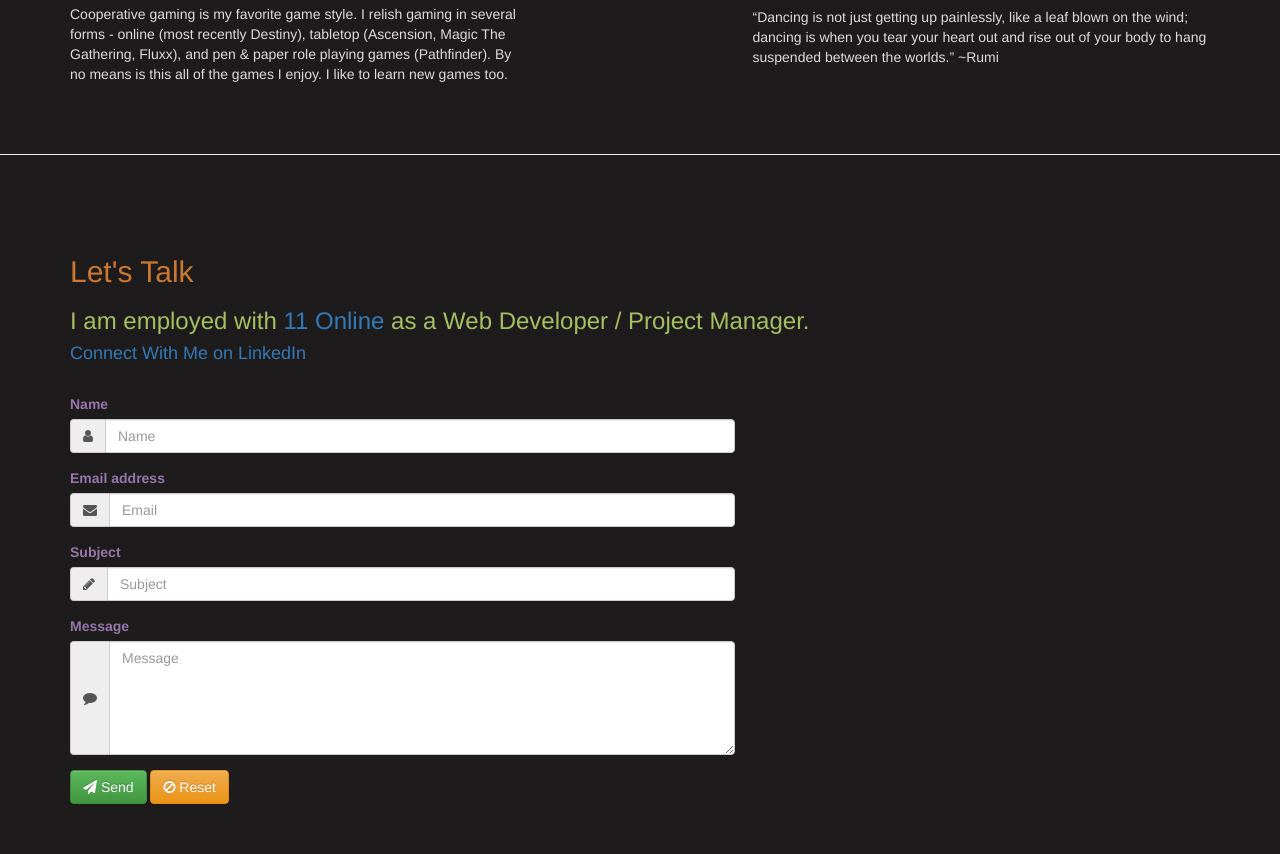
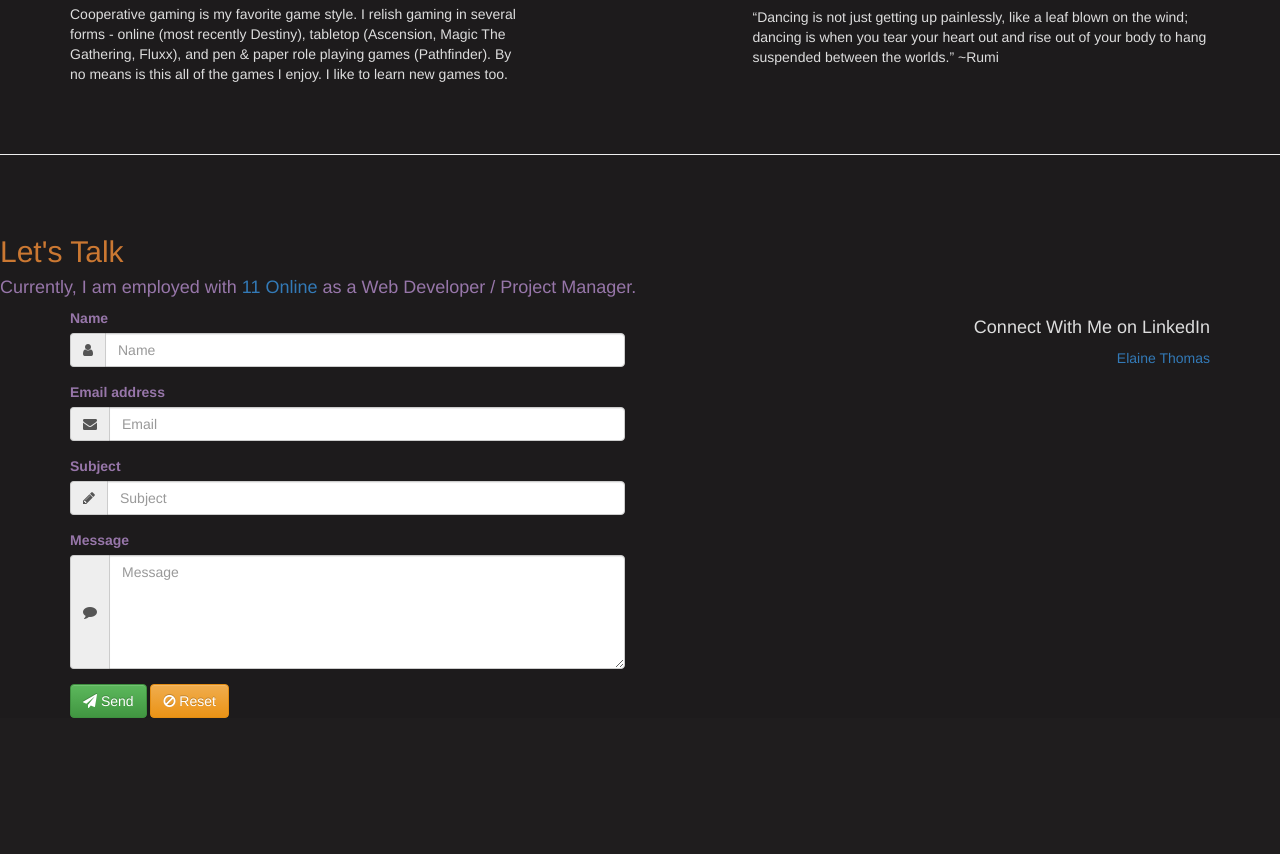
Before and after one commit to elainethomas/el41net, a PHP site: page / in a window 1280 px wide. Shown: the part 3447-4301 px from the top of the page. After the commit the page ends 4165 px from the top, so only its background shows below. Run offline with PHP 8.4, Linux system fonts and the light colour scheme; grey boxes labelled with a size stand in for pictures from a placeholder-image service; some libraries are stand-ins or nearby versions.

```diff
--- a/el41netStyle.css
+++ b/el41netStyle.css
@@ -25,6 +25,7 @@ body {
 nav.navbar {
 	padding-right: 20px;
 }
+
 /*this formats the background image on the header*/
 .bg {
 	background-image: url("images/background.jpg");
@@ -51,7 +52,7 @@ nav.navbar {
 }
 
 .jtron-h3 {
-color: #a4c161;
+	color: #a4c161;
 }
 
 .jtron-h4, label {
@@ -175,3 +176,7 @@ form#sample-form {
 }
 
 /* End of form styles*/
+
+.LI-profile-badge, .linkedin h4 {
+	text-align: right;
+}
--- a/index.php
+++ b/index.php
@@ -37,6 +37,9 @@
 		<script src="//maxcdn.bootstrapcdn.com/bootstrap/3.3.6/js/bootstrap.min.js"
 				  integrity="sha384-0mSbJDEHialfmuBBQP6A4Qrprq5OVfW37PRR3j5ELqxss1yVqOtnepnHVP9aJ7xS"
 				  crossorigin="anonymous"></script>
+
+		<!--		LinkedIn-->
+		<script type="text/javascript" src="https://platform.linkedin.com/badges/js/profile.js" async defer></script>
 
 		<!--Custom JavaScript File-->
 		<script src="public_html/java-script/common.js"></script>
@@ -285,14 +288,13 @@
 			<!-- Beginning of contact page contact form template from DDCB -->
 
 			<!-- The div class="form-wrap" is the black box containing the form. It's set to a column width of 12 for small screens, and a column width of 6 for medium screens on up -->
+			<h2 class="jtron-h2" id="contact">Let's Talk</h2>
+			<h4 class="jtron-h4">Currently, I am employed with <a href="http://11online.us">11 Online</a> as a Web
+				Developer / Project Manager.</h4>
 			<div class="container">
-				<h2 class="jtron-h2" id="contact">Let's Talk</h2>
-				<h3 class="jtron-h3">I am employed with <a href="http://11online.us">11 Online</a> as a Web Developer /
-					Project Manager.</h3>
-				<a href="http://www.linkedin.com/in/el41net"><h4>Connect With Me on LinkedIn</h4></a>
-				<div class="col-xs-12 col-md-7 form-wrap">
-
+				<div class="row">
 					<!-- begin form from DDBC-->
+					<div class="col-md-6">
 						<form id="contact-form" action="php/lib/mailer.php" method="post">
 							<div class="form-group">
 								<label for="name">Name</label>
@@ -335,8 +337,20 @@
 							<button class="btn btn-warning" type="reset"><i class="fa fa-ban"></i> Reset</button>
 						</form>
 					</div>
-			</div>
+
 					<div id="output-area"></div>
 					<!-- CLOSE FORM WRAP -->
+
+					<div class="col-md-6 linkedin">
+						<h4>Connect With Me on LinkedIn</h4>
+						<div class="LI-profile-badge" data-version="v1" data-size="medium" data-locale="en_US"
+							  data-type="horizontal" data-theme="dark" data-vanity="el41net"><a class="LI-simple-link"
+																													  href='https://www.linkedin.com/in/el41net?trk=profile-badge'>Elaine
+								Thomas</a></div>
+						<div class="col-xs-12 col-md-7 form-wrap"></div>
+					</div><!--			/col-->
+				</div><!--				/container-->
+
+
 	</body>
 </html>
```
Lines whose indentation alone changed are shown as unchanged.
